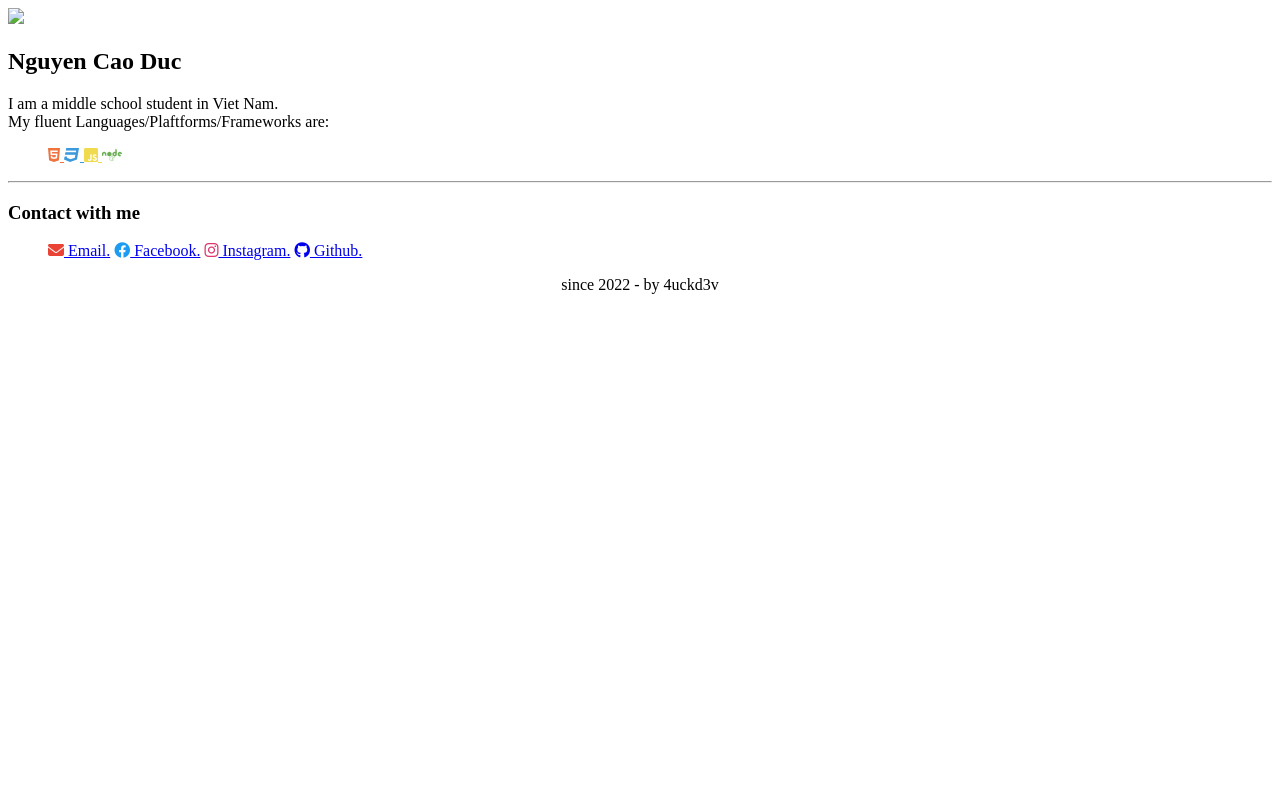
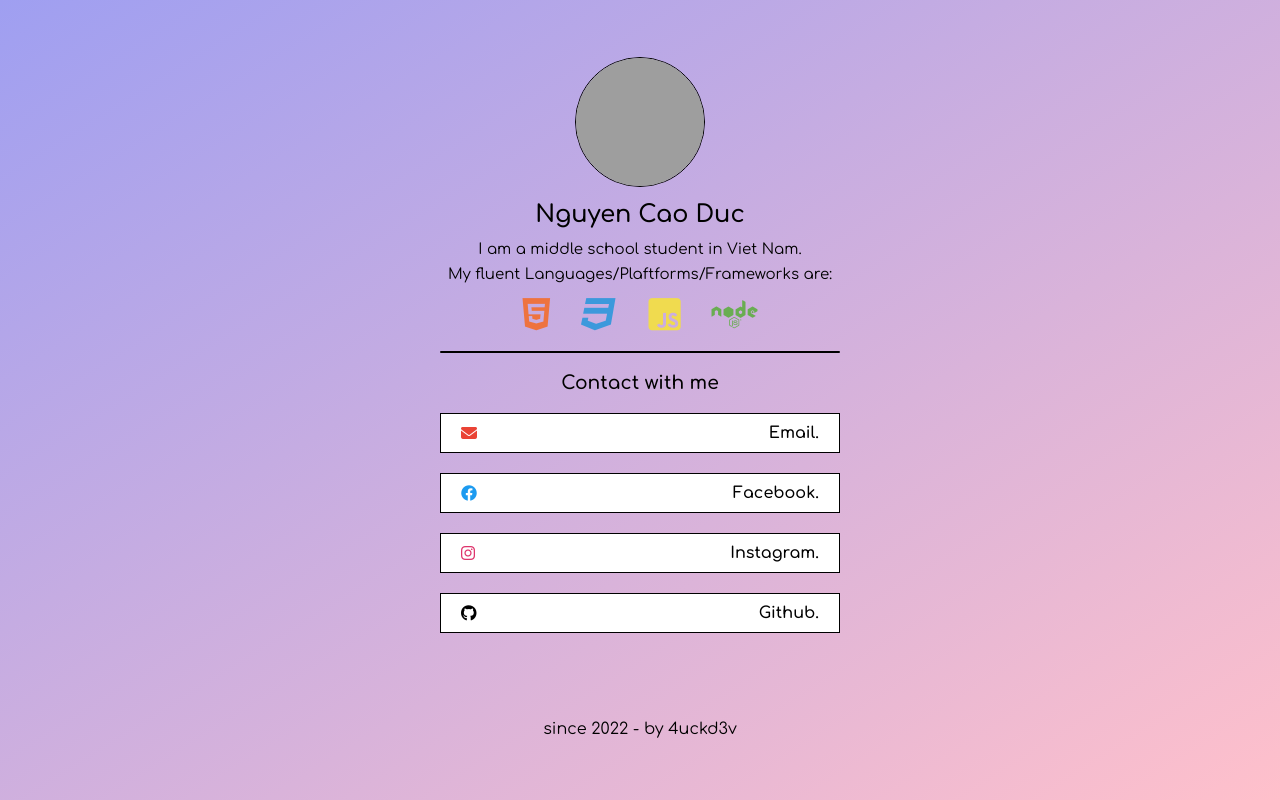
Before and after one commit to cducdev/4uckd3v, a plain HTML site: page index.html in a window 1280 px wide. Drawn offline with Linux system fonts and the light colour scheme; the site is published under a folder, as on GitHub Pages, so addresses that start at the root find nothing.

Commit message:
Fix absolute path

```diff
--- a/index.html
+++ b/index.html
@@ -12,7 +12,7 @@
 			name="keywords"
 			content="4uckd3v, cducdev, ducdev, Nguyen Cao Duc, Nguyễn Cao Đức"
 		/>
-		<link rel="stylesheet" href="/css/style.css" />
+		<link rel="stylesheet" href="./css/style.css" />
 		<link
 			rel="stylesheet"
 			href="https://cdnjs.cloudflare.com/ajax/libs/font-awesome/6.2.1/css/all.min.css"
@@ -26,7 +26,7 @@
 		<div class="root">
 			<div class="container flex center-column">
 				<div class="profile">
-					<img src="/img/avatar.png" class="avatar" />
+					<img src="./img/avatar.png" class="avatar" />
 					<div class="describe">
 						<h2>Nguyen Cao Duc</h2>
 						<p>
```
